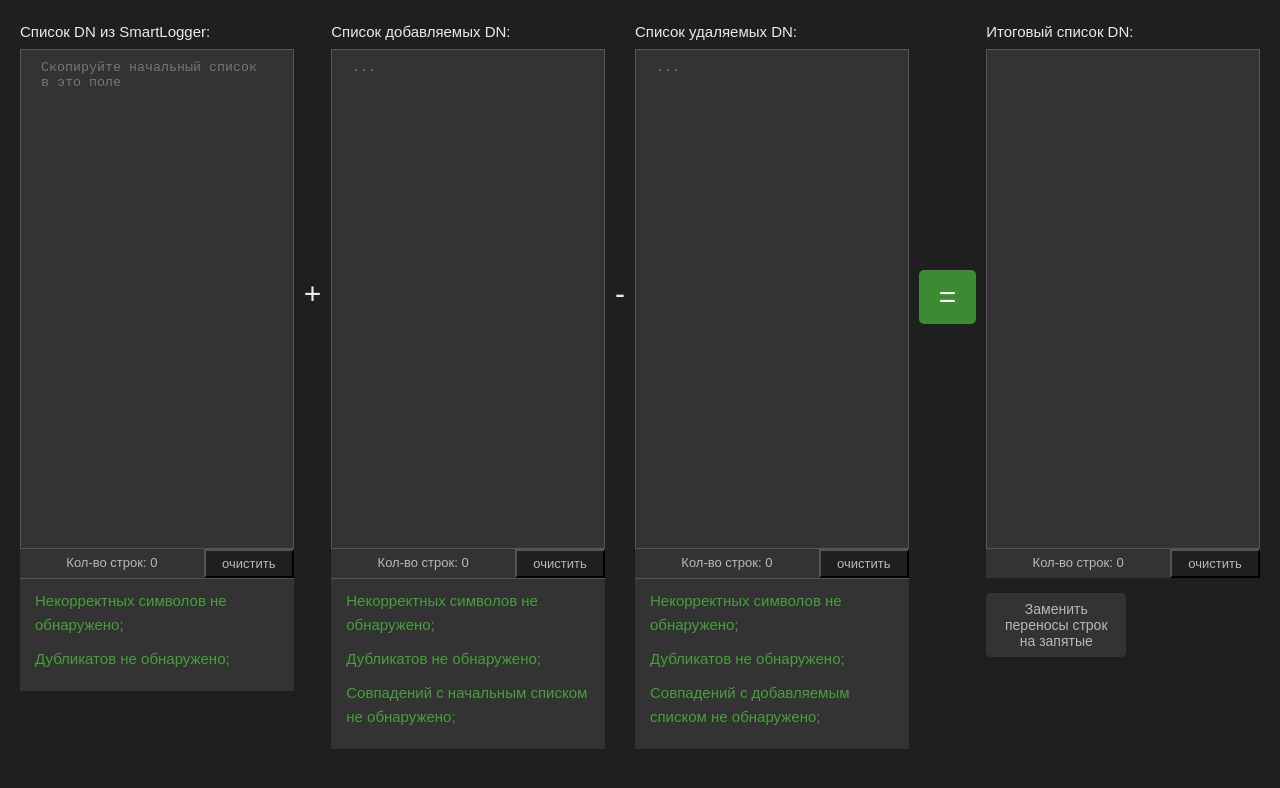
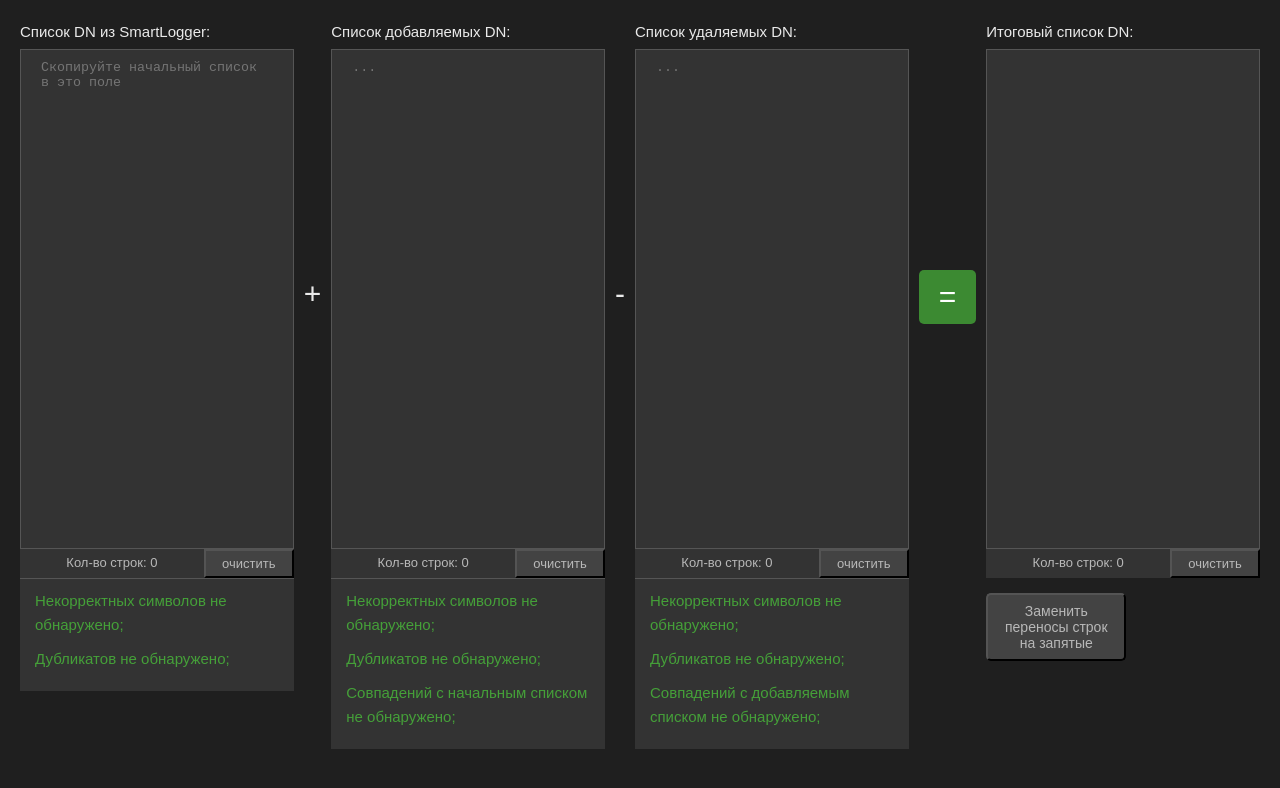
Before and after one commit to Vovamojet/dnredactor, a plain HTML site: page index.html in a window 1280 px wide. Drawn offline with Linux system fonts and the light colour scheme.

Commit message:
Add files via upload

```diff
--- a/styles.css
+++ b/styles.css
@@ -115,7 +115,7 @@ body {
 
 .button-clear {
     width: 90px;
-    background-color: #1f1f1f;
+    background-color: #434343;
     color: #b8b8b8;
     cursor: pointer;
     padding: 5px 1px;
@@ -133,18 +133,18 @@ body {
 
 .button-replace {
     width: 140px;
-    background-color: #333;
+    background-color: #434343;
     color: #b8b8b8;
     cursor: pointer;
     padding: 8px 12px;
     font-size: 14px;
-    border: none;
+    /* border: none; */
     border-radius: 5px;
     margin-top: 15px;
 }
 
 .button-replace:hover {
-    background-color: #444;
+    background-color: #333333;
 }
 
 
```
